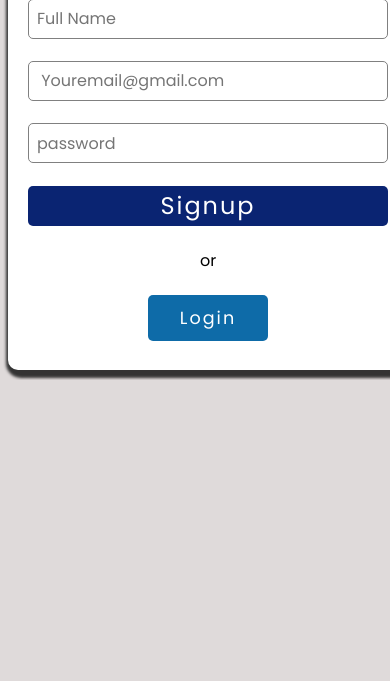
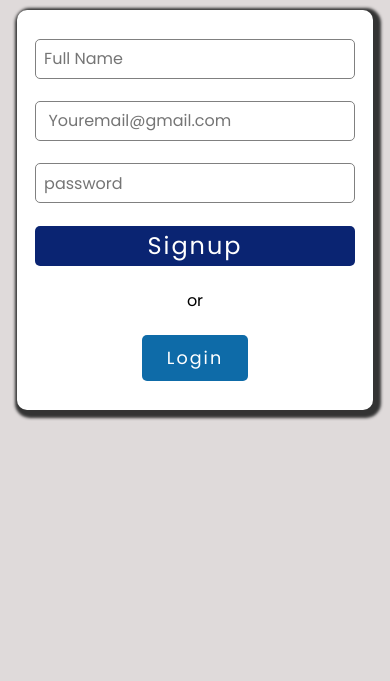
Before and after one commit to Sanusijohn0/GHIT-PROJECT, a plain HTML site: page signup.html in a window 390 px wide. Shown: the part 163-844 px from the top of the page. Drawn offline with nearby package versions, Linux system fonts and the light colour scheme.

Commit message:
made login and signup page responsive

```diff
--- a/CSS/login.css
+++ b/CSS/login.css
@@ -9,6 +9,7 @@ body {
   flex-direction: column;
   row-gap: 0.5rem;
   margin: 20px auto;
+  padding: 40px;
 }
 
 form {
@@ -18,7 +19,7 @@ form {
   flex-direction: column;
   row-gap: 1.4rem;
   background-color: #fff;
-  width: 400px;
+  width: 95%;
   height: 400px;
   margin: 10px auto;
   border-radius: 10px;
@@ -101,3 +102,10 @@ input:focus {
 #rember {
   width: 20px;
 }
+
+@media (min-width: 1024px) {
+  form {
+    width: 400px;
+    height: 400px;
+  }
+}
--- a/CSS/signup.css
+++ b/CSS/signup.css
@@ -9,21 +9,8 @@ body {
   flex-direction: column;
   row-gap: 1rem;
   margin: 0 auto;
+  padding: 40px;
 }
-
-form {
-  display: flex;
-  align-items: center;
-  flex-direction: column;
-  row-gap: 1.4rem;
-  background-color: #fff;
-  width: 400px;
-  height: 400px;
-  margin: 10px auto;
-  border-radius: 10px;
-  box-shadow: 3px 3px 3px 5px #333;
-}
-
 h1 {
   font-size: 4rem;
   color: var(--bg-dark-blue);
@@ -31,13 +18,20 @@ h1 {
   font-family: "Open Sans";
   margin-left: 15px;
 }
-
 form {
   display: flex;
+  align-items: center;
+  justify-content: center;
   flex-direction: column;
-  justify-content: center;
-  align-items: center;
+  row-gap: 1.4rem;
+  background-color: #fff;
+  width: 95%;
+  height: 400px;
+  margin: 10px auto;
+  border-radius: 10px;
+  box-shadow: 3px 3px 3px 5px #333;
 }
+
 input {
   width: 90%;
   height: 40px;
@@ -109,3 +103,10 @@ input:focus {
 #rember {
   width: 20px;
 }
+
+@media (min-width: 1024px) {
+  form {
+    width: 400px;
+    height: 400px;
+  }
+}
```
